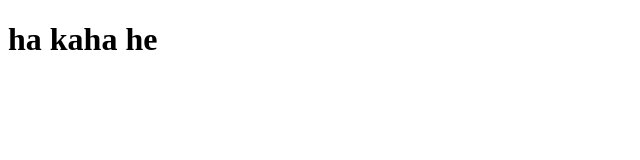
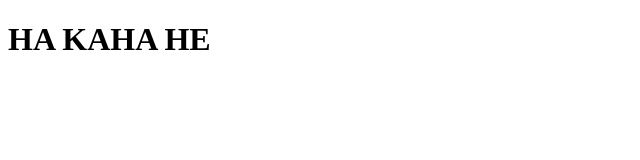
Before and after one commit to Maaz-khanan/Stationary, a plain HTML site: page index.html in a window 1280 px wide. Shown: the whole page, without its empty margins (0-640 px from the left). Drawn offline with Linux system fonts and the light colour scheme.

Commit message:
stationary

```diff
--- a/index.html
+++ b/index.html
@@ -6,6 +6,6 @@
     <title>Document</title>
 </head>
 <body>
-    <h1>ha kaha he</h1>
+    <h1>HA KAHA HE</h1>
 </body>
 </html>
```
Also changed, not shown: 1 other file.
